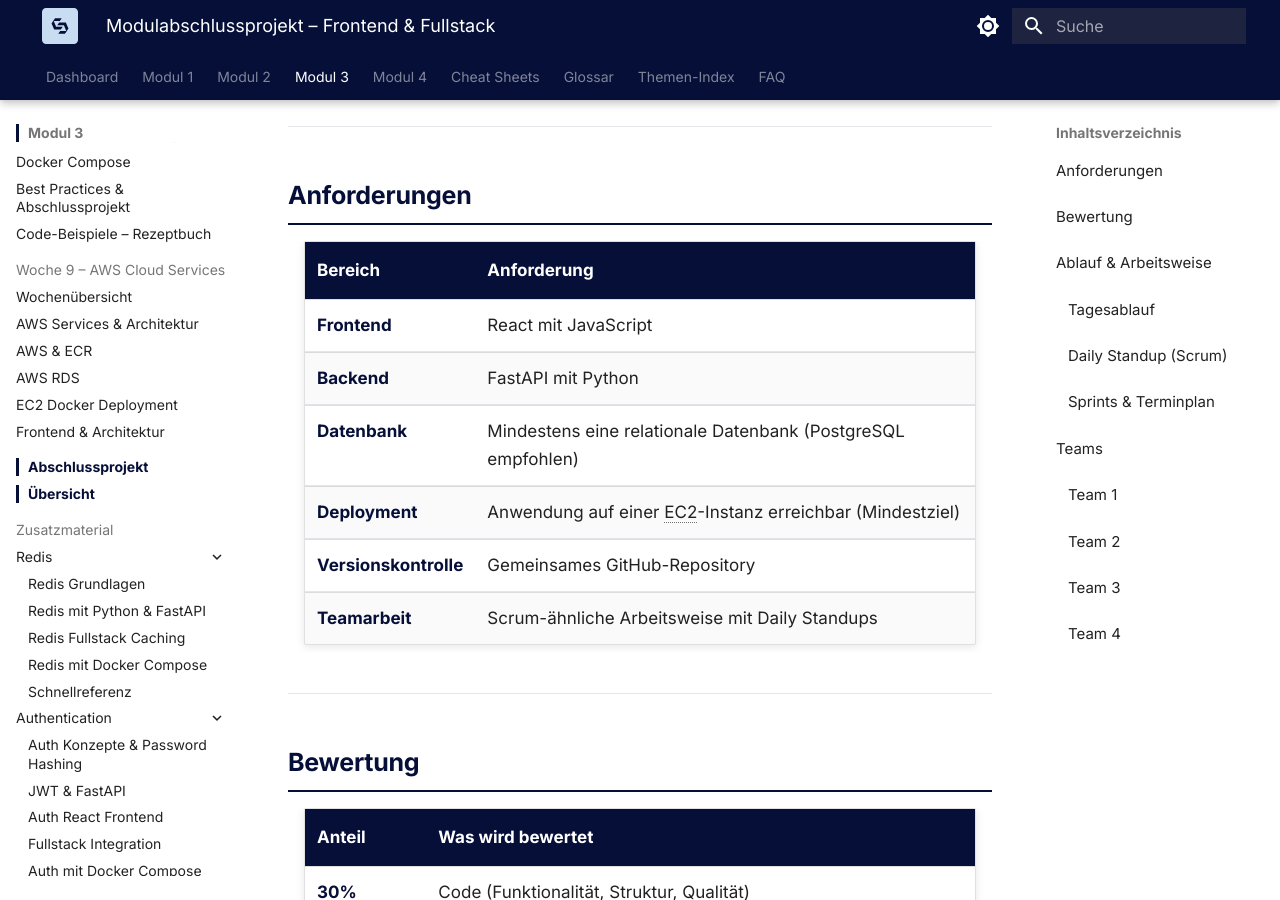
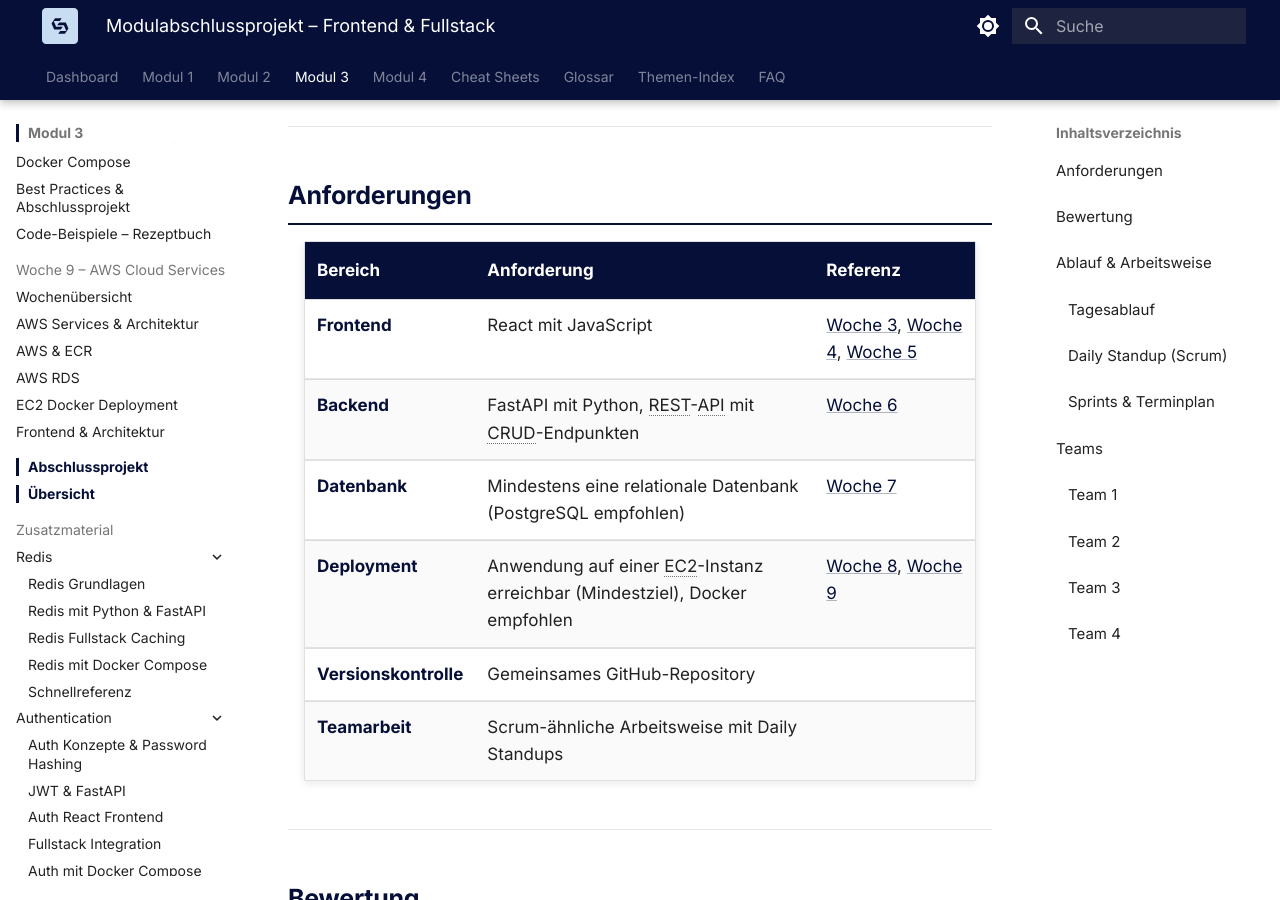
Before and after one commit to JacobMenge/kurs-25-06, an MkDocs documentation site: the page built from docs/modul-3/abschlussprojekt/uebersicht.md, in a window 1280 px wide and 900 px high, scrolled down 237 px. Built offline with MkDocs 1.6.1 and Material for MkDocs 9.7.7, drawn with Linux system fonts in a browser that asks for light colours.

Commit message:
Abschlussprojekt: Docker bei Deployment, Referenz-Links zu Wochen
Co-Authored-By: Claude Opus 4.6 <noreply@anthropic.com>

```diff
--- a/docs/modul-3/abschlussprojekt/uebersicht.md
+++ b/docs/modul-3/abschlussprojekt/uebersicht.md
@@ -10,14 +10,14 @@ In den letzten drei Wochen von Modul 3 (Woche 10 bis 12) entwickelt ihr in **Tea
 
 ## Anforderungen
 
-| Bereich | Anforderung |
-|---------|-------------|
-| **Frontend** | React mit JavaScript |
-| **Backend** | FastAPI mit Python |
-| **Datenbank** | Mindestens eine relationale Datenbank (PostgreSQL empfohlen) |
-| **Deployment** | Anwendung auf einer EC2-Instanz erreichbar (Mindestziel) |
-| **Versionskontrolle** | Gemeinsames GitHub-Repository |
-| **Teamarbeit** | Scrum-ähnliche Arbeitsweise mit Daily Standups |
+| Bereich | Anforderung | Referenz |
+|---------|-------------|----------|
+| **Frontend** | React mit JavaScript | [Woche 3](../woche-3/uebung-24.1-react-setup-jsx.md), [Woche 4](../woche-4/uebung-25.1-css-in-react-frameworks.md), [Woche 5](../woche-5/uebung-26.1-context-api.md) |
+| **Backend** | FastAPI mit Python, REST-API mit CRUD-Endpunkten | [Woche 6](../woche-6/wochenprojekt-fullstack-react-fastapi.md) |
+| **Datenbank** | Mindestens eine relationale Datenbank (PostgreSQL empfohlen) | [Woche 7](../woche-7/uebung-28.1-datenbanken.md) |
+| **Deployment** | Anwendung auf einer EC2-Instanz erreichbar (Mindestziel), Docker empfohlen | [Woche 8](../woche-8/uebung-29.1-docker-grundlagen-mental-model.md), [Woche 9](../woche-9/uebersicht.md) |
+| **Versionskontrolle** | Gemeinsames GitHub-Repository | |
+| **Teamarbeit** | Scrum-ähnliche Arbeitsweise mit Daily Standups | |
 
 ---
 
```
